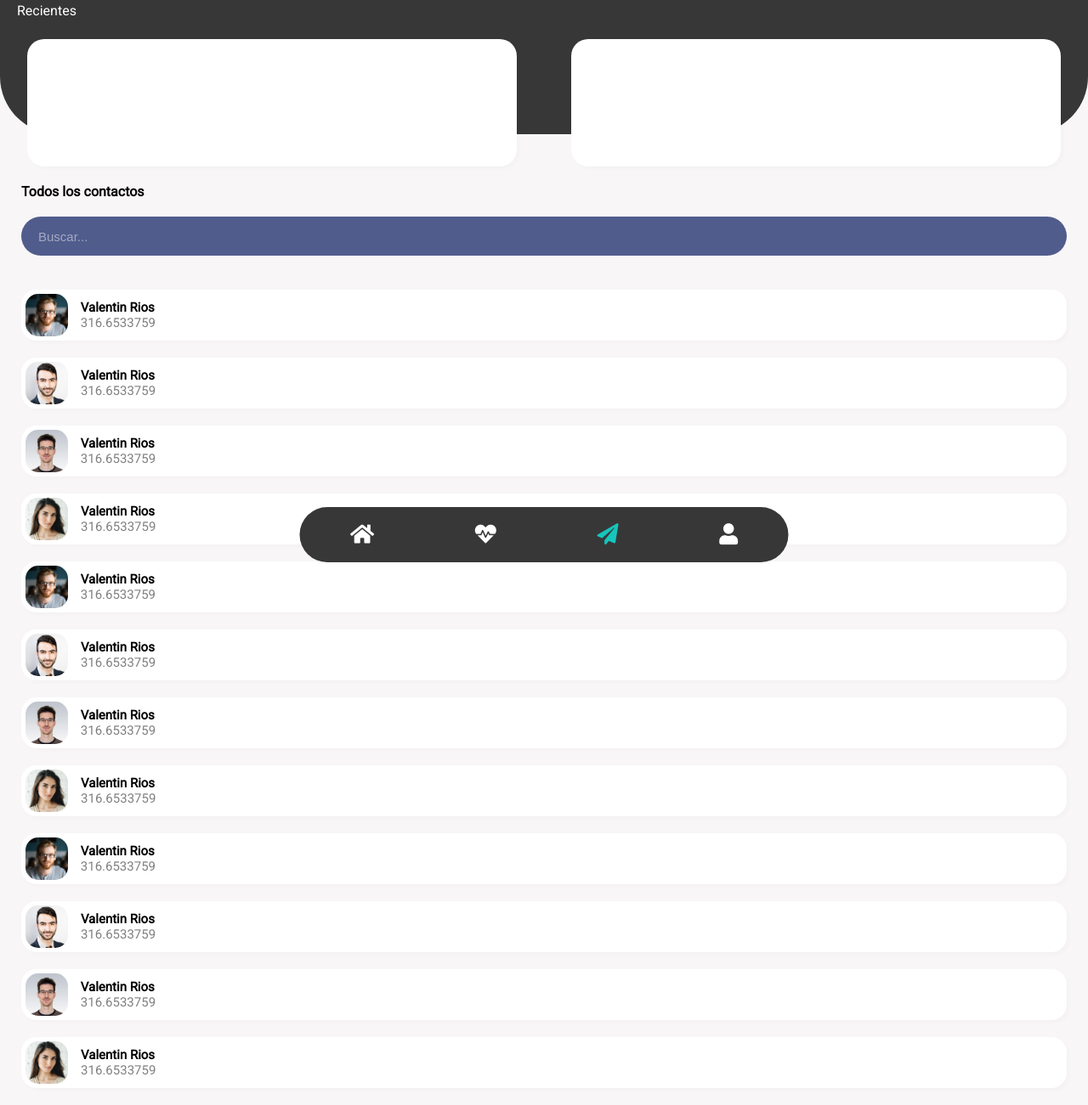
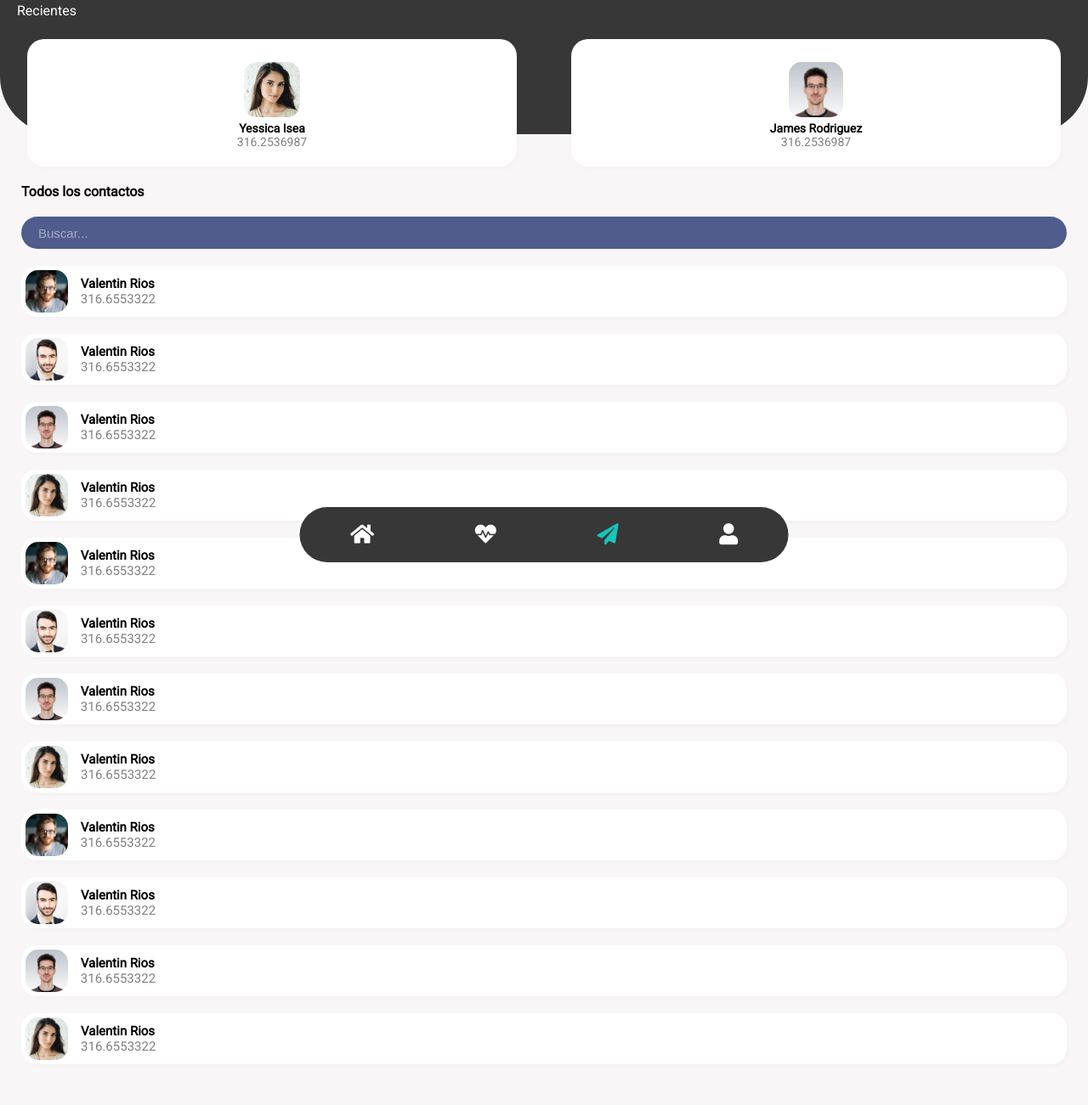
Before and after one commit to valentinrios/dominosredesign, a plain HTML site: page index.html in a window 1280 px wide. Shown: the part 121-1422 px from the top of the page at 85% size. After the commit the page ends 1394 px from the top, so only its background shows below. Drawn offline with Linux system fonts and the light colour scheme.

Commit message:
Add files via upload

```diff
--- a/index.html
+++ b/index.html
@@ -22,10 +22,18 @@
     </div>
     <div class="carousel">
         <section class="carousel-section">
-
+            <img class="carousel-section_img" src="profile4.png" alt="">
+            <div class="carousel-section_info">
+                <div>Yessica Isea</div>
+                <div>316.2536987</div>
+            </div>
         </section>
         <section class="carousel-section">
-
+            <img class="carousel-section_img" src="profile3.png" alt="">
+            <div class="carousel-section_info">
+                <div>James Rodriguez</div>
+                <div>316.2536987</div>
+            </div>
         </section>
     </div>
     <div class="contacts">
@@ -38,7 +46,7 @@
             <img class="contacts-section_img" src="profile1.png" alt="">
             <div class="contacts-section_info">
                 <div>Valentin Rios</div>
-                <div>316.6533759</div>
+                <div>316.6553322</div>
             </div>
         </section>
 
@@ -46,7 +54,7 @@
             <img class="contacts-section_img" src="profile2.png" alt="">
             <div class="contacts-section_info">
                 <div>Valentin Rios</div>
-                <div>316.6533759</div>
+                <div>316.6553322</div>
             </div>
         </section>
 
@@ -55,7 +63,7 @@
             <img class="contacts-section_img" src="profile3.png" alt="">
             <div class="contacts-section_info">
                 <div>Valentin Rios</div>
-                <div>316.6533759</div>
+                <div>316.6553322</div>
             </div>
         </section>
 
@@ -64,14 +72,14 @@
             <img class="contacts-section_img" src="profile4.png" alt="">
             <div class="contacts-section_info">
                 <div>Valentin Rios</div>
-                <div>316.6533759</div>
+                <div>316.6553322</div>
             </div>
         </section>
         <section class="contacts-section">
             <img class="contacts-section_img" src="profile1.png" alt="">
             <div class="contacts-section_info">
                 <div>Valentin Rios</div>
-                <div>316.6533759</div>
+                <div>316.6553322</div>
             </div>
         </section>
 
@@ -79,7 +87,7 @@
             <img class="contacts-section_img" src="profile2.png" alt="">
             <div class="contacts-section_info">
                 <div>Valentin Rios</div>
-                <div>316.6533759</div>
+                <div>316.6553322</div>
             </div>
         </section>
 
@@ -88,7 +96,7 @@
             <img class="contacts-section_img" src="profile3.png" alt="">
             <div class="contacts-section_info">
                 <div>Valentin Rios</div>
-                <div>316.6533759</div>
+                <div>316.6553322</div>
             </div>
         </section>
 
@@ -97,14 +105,14 @@
             <img class="contacts-section_img" src="profile4.png" alt="">
             <div class="contacts-section_info">
                 <div>Valentin Rios</div>
-                <div>316.6533759</div>
+                <div>316.6553322</div>
             </div>
         </section>
         <section class="contacts-section">
             <img class="contacts-section_img" src="profile1.png" alt="">
             <div class="contacts-section_info">
                 <div>Valentin Rios</div>
-                <div>316.6533759</div>
+                <div>316.6553322</div>
             </div>
         </section>
 
@@ -112,7 +120,7 @@
             <img class="contacts-section_img" src="profile2.png" alt="">
             <div class="contacts-section_info">
                 <div>Valentin Rios</div>
-                <div>316.6533759</div>
+                <div>316.6553322</div>
             </div>
         </section>
 
@@ -121,7 +129,7 @@
             <img class="contacts-section_img" src="profile3.png" alt="">
             <div class="contacts-section_info">
                 <div>Valentin Rios</div>
-                <div>316.6533759</div>
+                <div>316.6553322</div>
             </div>
         </section>
 
@@ -130,7 +138,7 @@
             <img class="contacts-section_img" src="profile4.png" alt="">
             <div class="contacts-section_info">
                 <div>Valentin Rios</div>
-                <div>316.6533759</div>
+                <div>316.6553322</div>
             </div>
         </section>
     </div>
--- a/styles.css
+++ b/styles.css
@@ -65,7 +65,13 @@ nav div{
 }
 
 .carousel-section{
+    display: flex;
+    font-size: 14px;
+    flex-direction: column;
+    justify-content: center;
+    align-items: center;
     background-color: white;
+    text-align: center;
     width: 45%;
     height: 150px;
     border-radius: 20px;
@@ -73,6 +79,21 @@ nav div{
     -moz-box-shadow: 3px 3px 5px 0px rgba(0,0,0,0.02);
     box-shadow: 3px 3px 5px 0px rgba(0,0,0,0.02);
 }
+
+.carousel-section_img{
+    height: 65px;
+    margin: 5px;
+    border-radius: 15px;
+}
+
+.carousel-section_info div:first-child{
+    font-weight: bold;
+}
+
+.carousel-section_info div:last-child{
+    color: gray;
+}
+
 .contacts{
     margin: 20px 25px 0px;
 }
@@ -97,8 +118,7 @@ nav div{
 .contacts-search{
     background-color: #505c8c;
     margin-top: 20px;
-    margin-bottom: 20px;
-    height: 46px;
+    height: 38px;
     border-radius: 39px;
     border: 0px;
     width: -webkit-fill-available;
```
